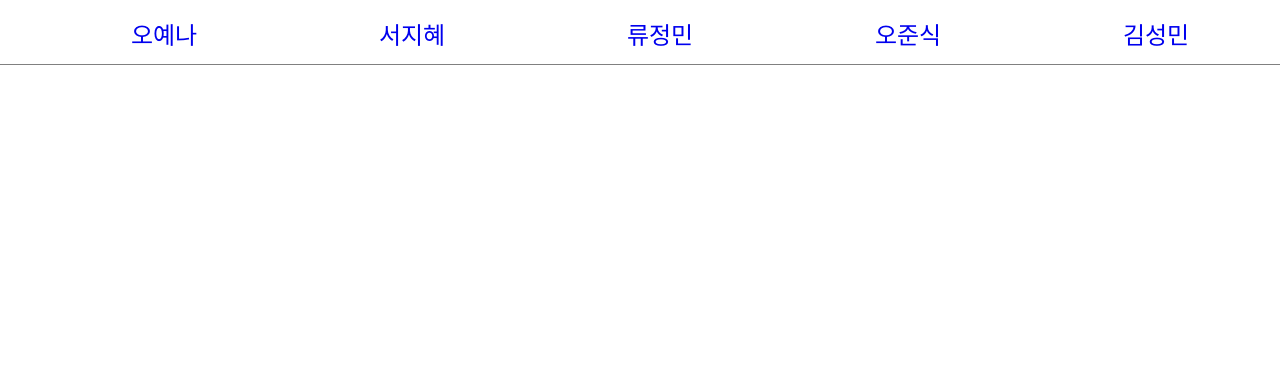
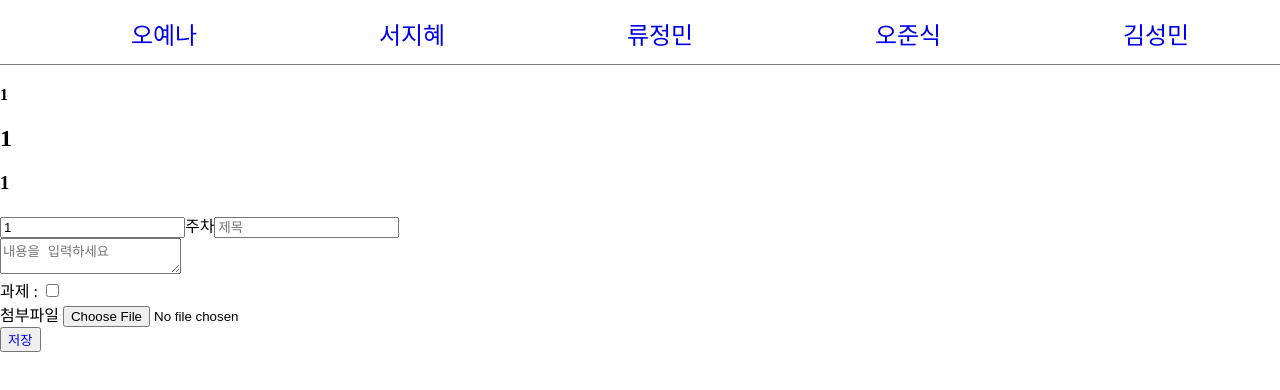
Before and after one commit to ParkEunwoo/untitle_web, a React (Create React App) app: page /jihye/1/1/1 in a window 1280 px wide. Shown: the top 390 px of the page. Built offline with nearby package versions, Linux system fonts and the light colour scheme.

Commit message:
url값으로 정적인 글씨 표현

```diff
--- a/src/App.js
+++ b/src/App.js
@@ -1,6 +1,6 @@
 import React from 'react';
 import Menu from './components/Menu';
-import { Route } from 'react-router-dom';
+import { Route,  } from 'react-router-dom';
 import {
     InputActivity,
     NoticeBoard,
@@ -29,9 +29,9 @@ const App = () => {
             <Route exact path="/jungmin/apply" component={ApplyPage} />
             <Route exact path="/jungmin/timetable" component={TimeTablePage} />
             <Route exact path="/sungmin" component={PortFolio} />
-            <Route exact path="/jihye" component={InputActivity}/>
+            <Route exact path="/jihye/notice/share/:type/:title/:leader" component={ShareActivity}/>
             <Route exact path="/jihye/notice" component={NoticeBoard}/>
-            <Route exact path="/jihye/notice/share" component={ShareActivity}/>
+            <Route exact path="/jihye/:type/:title/:leader" component={InputActivity}/>
         </div>
     );
 };
--- a/src/components/Header.js
+++ b/src/components/Header.js
@@ -1,12 +1,28 @@
+/*
 import React from 'react';
 
 const Header = ({match}) => {
     return (
         <div>
-            <h2>과목명</h2>
-            <h3>팀장명</h3>
+            <h2>{match.params.name}</h2>
+            <h3>{match.params.name}</h3>
         </div>
     );
 }
 
+export default Header;*/
+
+import React from 'react';
+import {Route} from 'react-router-dom';
+import HeaderItem from './HeaderItem';
+
+const Header = () => {
+    return (
+        <div>
+            <Route exact path="/jihye/notice/share/:type/:title/:leader" component={HeaderItem}/>
+            <Route exact path="/jihye/:type/:title/:leader" component={HeaderItem}/>
+        </div>
+    )
+}
+
 export default Header;
--- /dev/null
+++ b/src/components/HeaderItem.js
@@ -0,0 +1,13 @@
+import React from 'react';
+
+const HeaderItem = ({match}) => {
+    return (
+        <div>
+            <h4>{match.params.type}</h4>
+            <h2>{match.params.title}</h2>
+            <h3>{match.params.leader}</h3>
+        </div>
+    );
+}
+
+export default HeaderItem;
```
